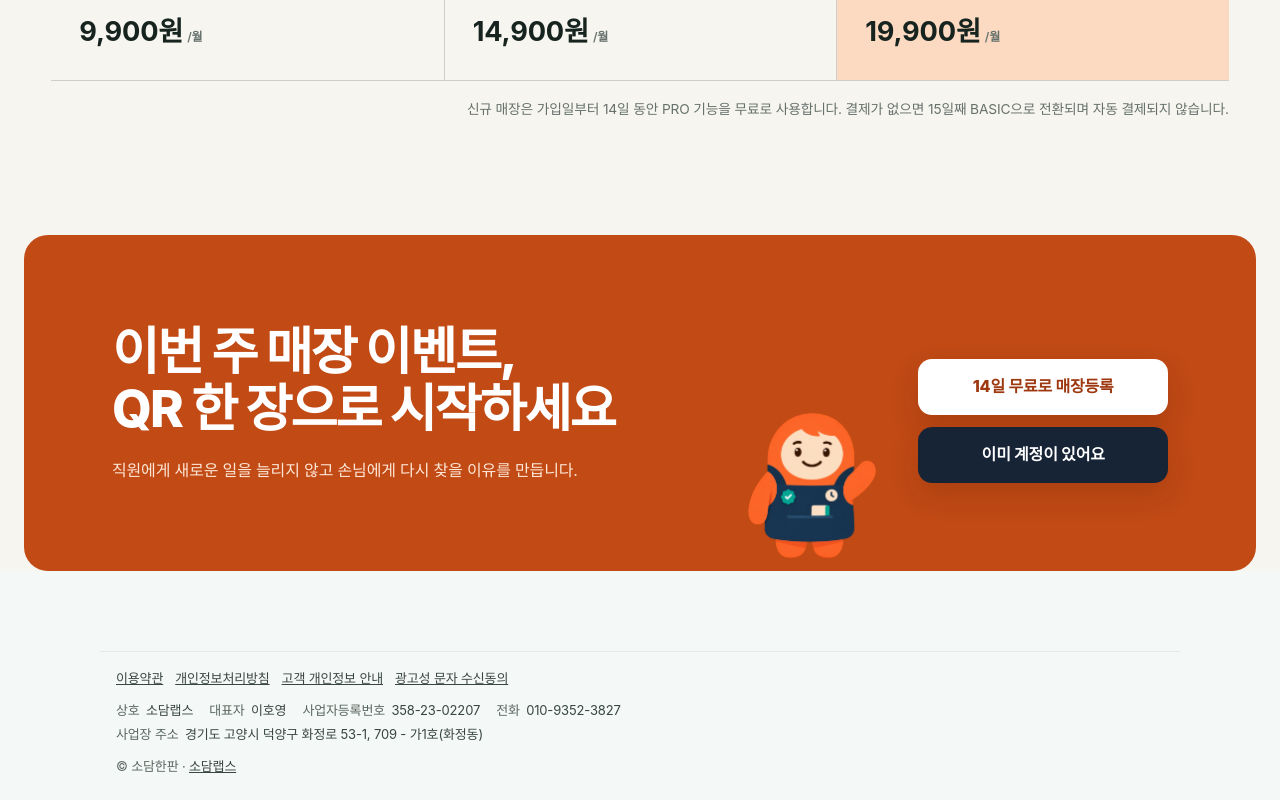
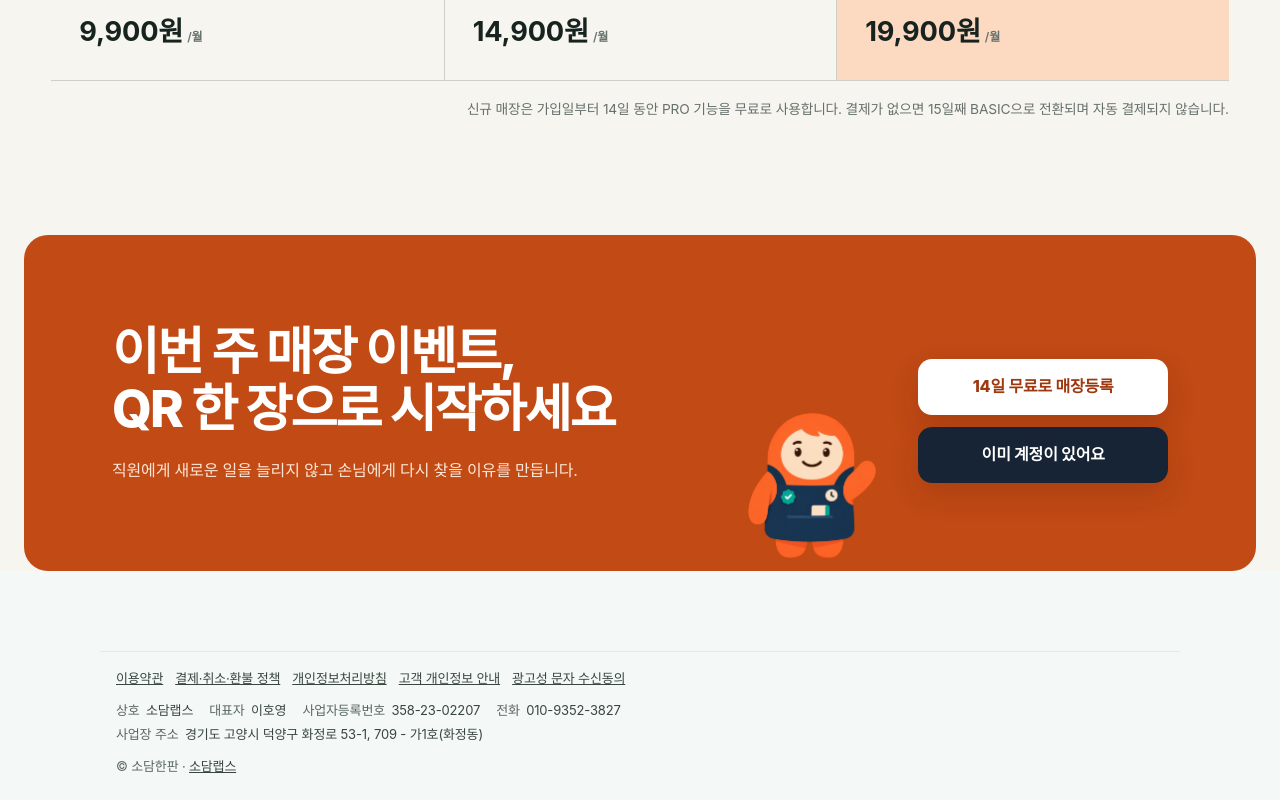
Before and after one commit to Eehoyoung/yut-review, a Next.js app in the folder frontend/: page / in a window 1280 px wide. Shown: the part 2620-3420 px from the top of the page. Built offline with nearby package versions, Linux system fonts and the light colour scheme; a web font is replaced by a local one.

Commit message:
feat(legal): link billing and refund policy

```diff
--- a/frontend/src/components/LegalFooter.tsx
+++ b/frontend/src/components/LegalFooter.tsx
@@ -7,6 +7,7 @@ export function LegalFooter() {
       <div className="legal-footer__content">
         <nav>
           <Link href="/legal/terms">이용약관</Link>
+          <Link href="/legal/billing-refund">결제·취소·환불 정책</Link>
           <Link href="/legal/privacy">개인정보처리방침</Link>
           <Link href="/legal/customer-privacy">고객 개인정보 안내</Link>
           <Link href="/legal/marketing">광고성 문자 수신동의</Link>
```
